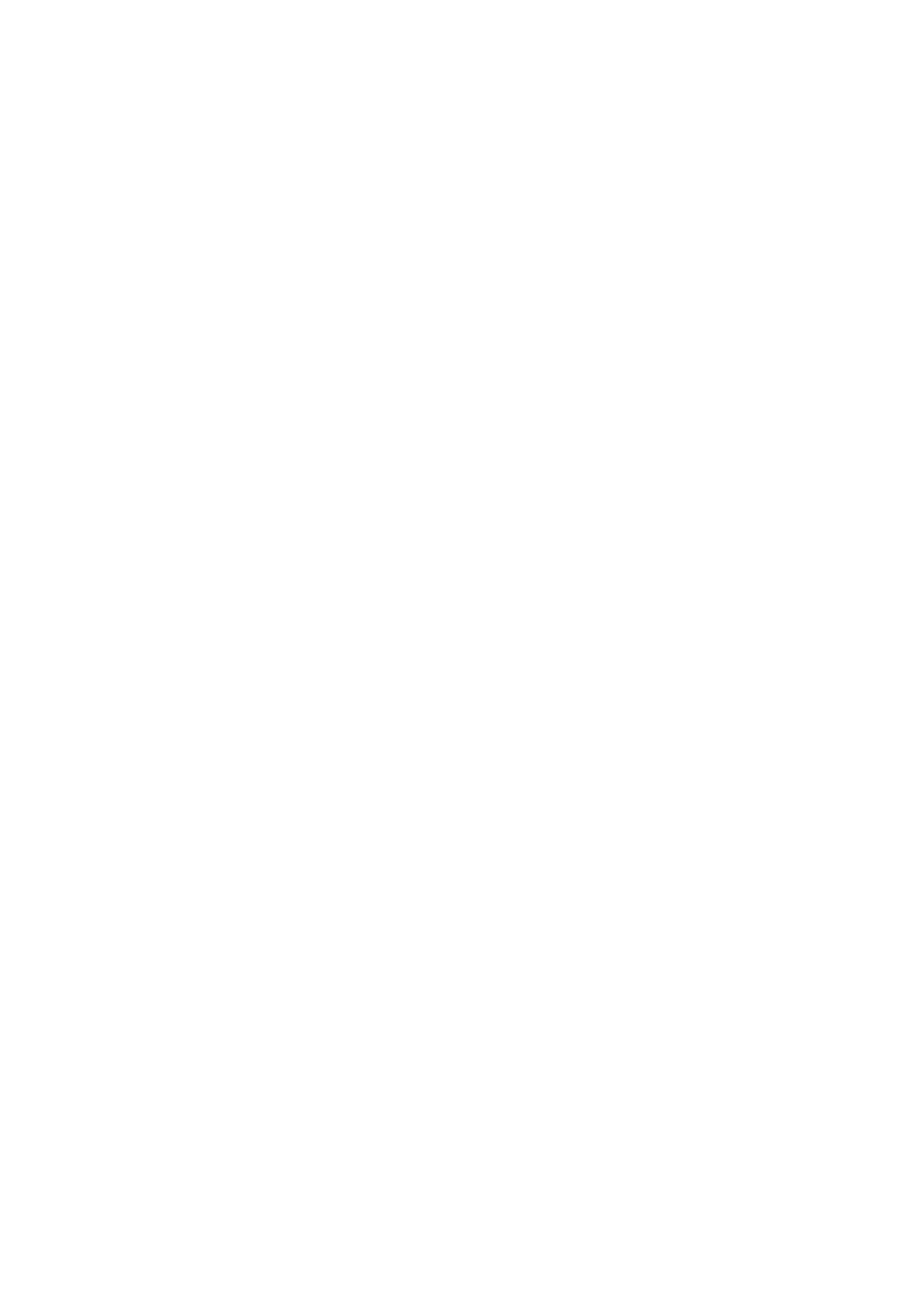
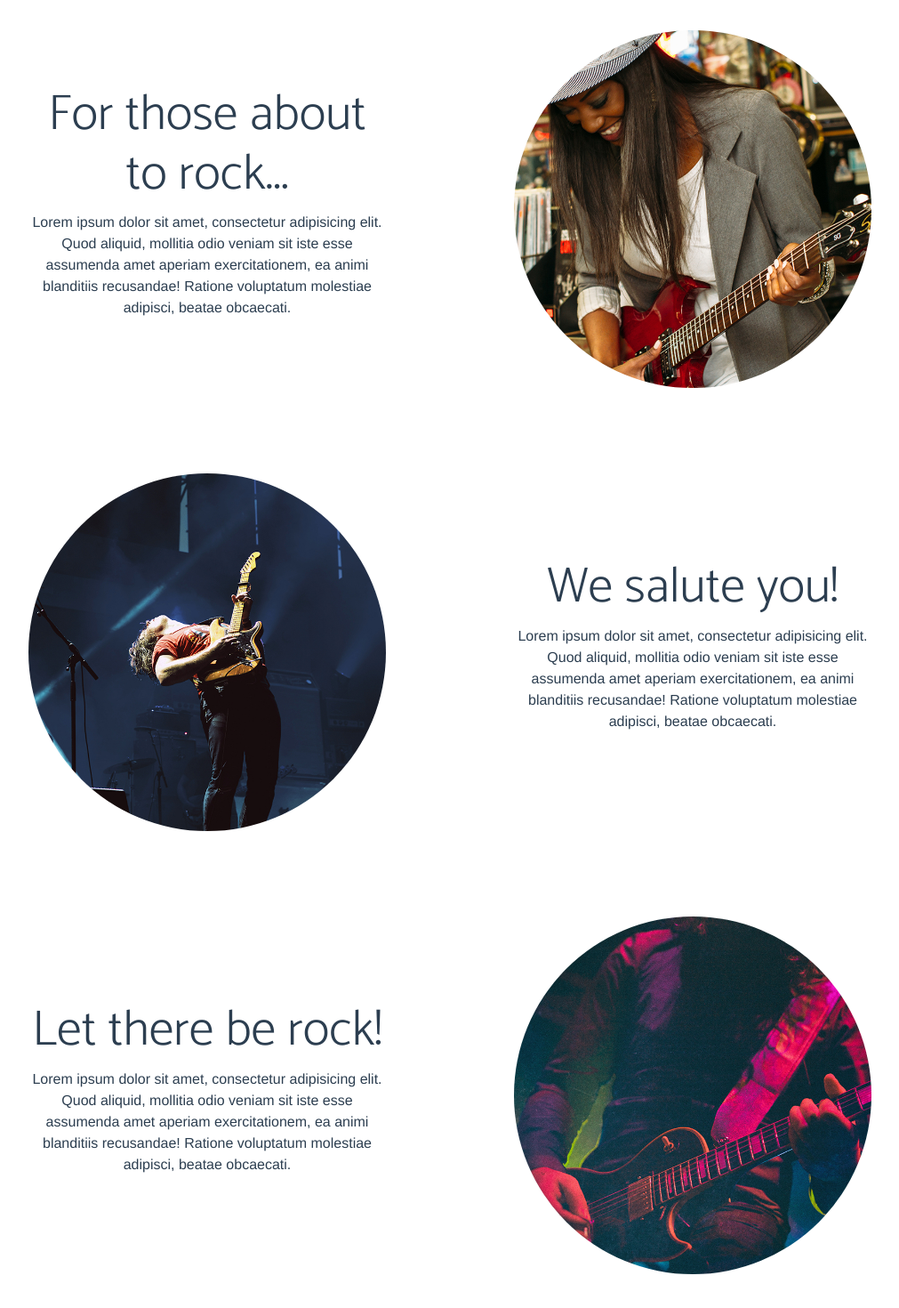
Before and after one commit to SymensJeffrey/golf_vue, a Vue app: page / in a window 1280 px wide. Shown: the part 921-2391 px from the top of the page at 89% size, without its empty margins (134-1145 px from the left). Before the commit the page ends 907 px from the top, so only its background shows below. Built offline with nearby package versions, Linux system fonts and the light colour scheme.

Commit message:
add 3 content sections

```diff
--- a/src/views/Home.vue
+++ b/src/views/Home.vue
@@ -20,6 +20,53 @@
       <button v-on:click="pushToSignup">Signup</button>
       <button v-on:click="pushToLogin">Login</button>
     </div>
+    <section id="scroll">
+      <div class="container px-5">
+        <div class="row gx-5 align-items-center">
+          <div class="col-lg-6 order-lg-2">
+            <div class="p-5"><img class="img-fluid rounded-circle" src="assets/img/01.jpg" alt="..." /></div>
+          </div>
+          <div class="col-lg-6 order-lg-1">
+            <div class="p-5">
+              <h2 class="display-4">For those about to rock...</h2>
+              <p>Lorem ipsum dolor sit amet, consectetur adipisicing elit. Quod aliquid, mollitia odio veniam sit iste esse assumenda amet aperiam exercitationem, ea animi blanditiis recusandae! Ratione voluptatum molestiae adipisci, beatae obcaecati.</p>
+            </div>
+          </div>
+        </div>
+      </div>
+    </section>
+    <!-- Content section 2-->
+    <section>
+      <div class="container px-5">
+        <div class="row gx-5 align-items-center">
+          <div class="col-lg-6">
+            <div class="p-5"><img class="img-fluid rounded-circle" src="assets/img/02.jpg" alt="..." /></div>
+          </div>
+          <div class="col-lg-6">
+            <div class="p-5">
+              <h2 class="display-4">We salute you!</h2>
+              <p>Lorem ipsum dolor sit amet, consectetur adipisicing elit. Quod aliquid, mollitia odio veniam sit iste esse assumenda amet aperiam exercitationem, ea animi blanditiis recusandae! Ratione voluptatum molestiae adipisci, beatae obcaecati.</p>
+            </div>
+          </div>
+        </div>
+      </div>
+    </section>
+    <!-- Content section 3-->
+    <section>
+      <div class="container px-5">
+        <div class="row gx-5 align-items-center">
+          <div class="col-lg-6 order-lg-2">
+            <div class="p-5"><img class="img-fluid rounded-circle" src="assets/img/03.jpg" alt="..." /></div>
+          </div>
+          <div class="col-lg-6 order-lg-1">
+            <div class="p-5">
+              <h2 class="display-4">Let there be rock!</h2>
+                <p>Lorem ipsum dolor sit amet, consectetur adipisicing elit. Quod aliquid, mollitia odio veniam sit iste esse assumenda amet aperiam exercitationem, ea animi blanditiis recusandae! Ratione voluptatum molestiae adipisci, beatae obcaecati.</p>
+            </div>
+          </div>
+        </div>
+      </div>
+    </section>
     <!-- Create Tournament and Create Scorecard (only shows if logged in) -->
     <div class="container" v-if="isLoggedIn()">
       <div class="row bottom-margin">
```
